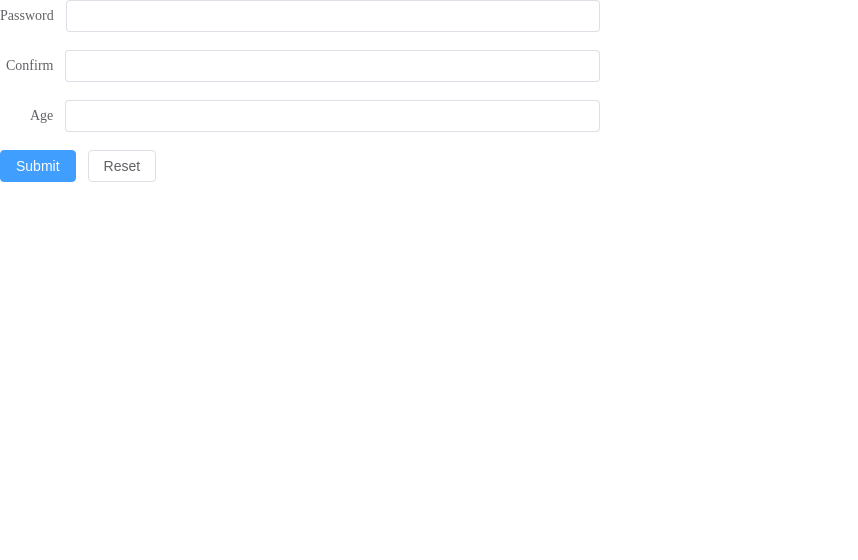
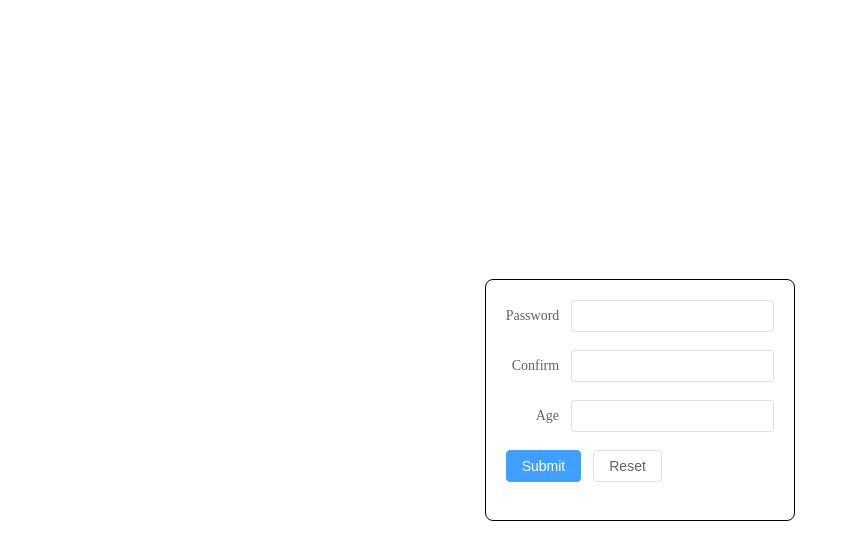
Before and after one commit to wxamlzm/vue3PersonalBlog, a Vue app: page /login in a window 1280 px wide. Shown: the top 560 px of the page, without its empty margins (0-858 px from the left). Built offline with nearby package versions, Linux system fonts and the light colour scheme; no server answers.

Commit message:
UPDATE：临时-登录页面

```diff
--- a/src/views/LoginPage.vue
+++ b/src/views/LoginPage.vue
@@ -84,6 +84,8 @@ const user = ref<User[]>([])
 </script>
 
 <template>
+  <div class="login-page">
+    <div class="form-panel">
       <el-form
         ref="ruleFormRef"
         style="max-width: 600px"
@@ -107,6 +109,23 @@ const user = ref<User[]>([])
           <el-button @click="resetForm(ruleFormRef)">Reset</el-button>
         </el-form-item>
       </el-form>
+    </div>
+  </div>
 </template>
 
-<style lang="css"></style>
+<style lang="scss">
+.login-page {
+  height: 100%;
+  width: 100%;
+
+  display: flex;
+  align-items: center;
+  justify-content: center;
+
+  .form-panel {
+    border: 1px solid black;
+    padding: 20px;
+    border-radius: 8px;
+  }
+}
+</style>
```
Lines whose indentation alone changed are shown as unchanged.
